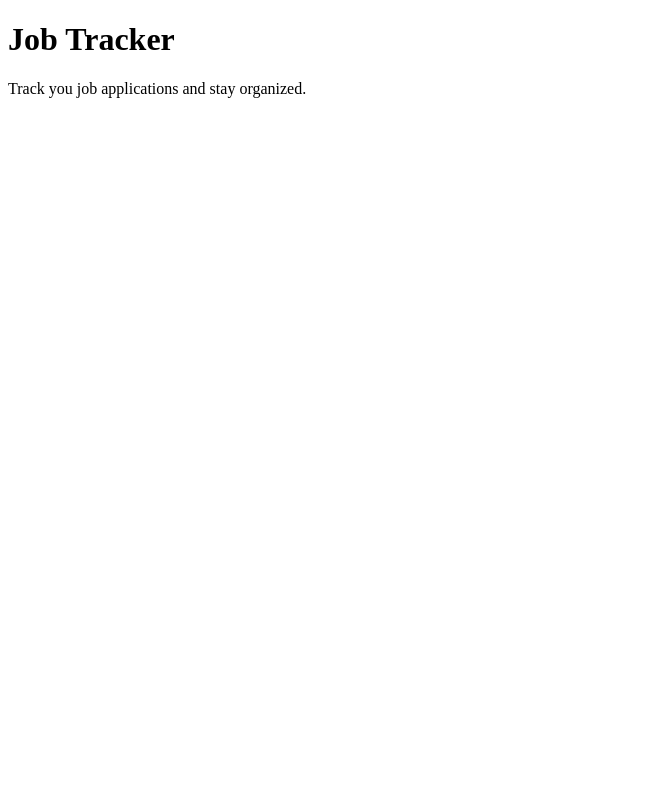
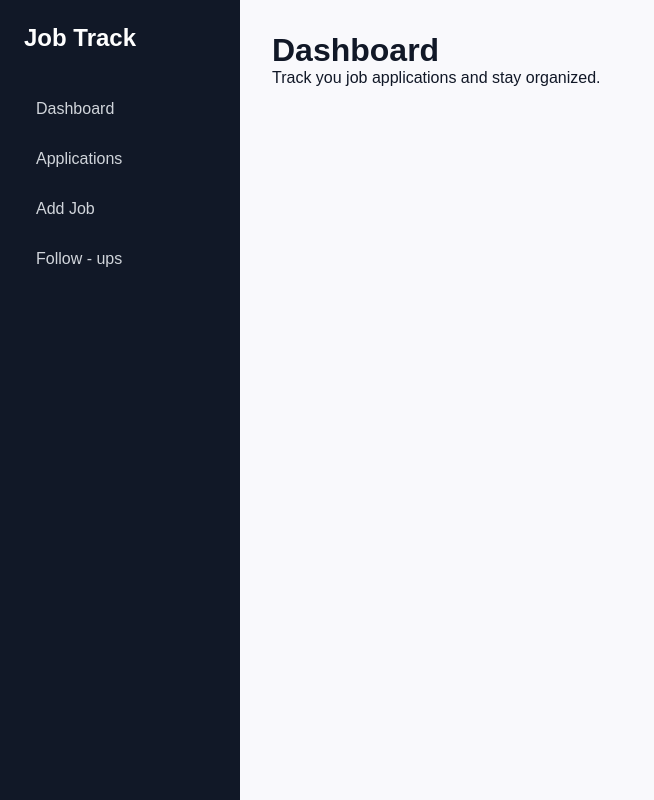
Before and after one commit to Ujjwal-Darnal/Job-Tracker-App, a React (Vite) app: page / in a window 1280 px wide. Shown: the whole page, without its empty margins (0-654 px from the left). Built offline with nearby package versions, Linux system fonts and the light colour scheme.

Commit message:
Add sidebar and dashboard layout

```diff
--- a/src/App.css
+++ b/src/App.css
@@ -1,10 +1,46 @@
 *{
   margin:0;
   padding: 0;
-  box-sizing: border border-box;
+  box-sizing: border-box;
 }
 body{
   font-family: Arial,sans-serif;
   background-color: #f9f9fc;
   color: #111827;
 }
+.app-layout{
+  min-height: 100vh;
+  display: flex;
+}
+.sidebar{
+  width: 15rem;
+  background-color: #111827;
+  color: white;
+  padding: 1.5rem;
+}
+.logo{
+  font-size: 1.5rem;
+  margin-bottom: 2.5rem;
+}
+.nav-menu {
+  display: flex;
+flex-direction: column;
+gap: 1rem;
+}
+.nav-menu a{
+  color: #d1d5db;
+text-decoration: none;
+font-size: 1rem;
+padding: 0.5rem 0.75rem;
+  border-radius: 0.375rem;
+  transition: background-color 0.2s;
+
+}
+.nav-menu a:hover {
+  color: white;
+  background-color: #1f2937;
+}
+.main-content{
+  flex: 1;
+  padding: 2rem;
+}
--- a/src/App.jsx
+++ b/src/App.jsx
@@ -1,10 +1,16 @@
+import Sidebar from "./components/Sidebar"
+import "./App.css";
+
 function App(){
   return(
-<div>
-  <header>
-    <h1>Job Tracker</h1>
+<div className="app-layout">
+
+<Sidebar/>
+
+    <main className="main-content">
+    <h1>Dashboard</h1>
     <p>Track you job applications and stay organized.</p>
-  </header>
+    </main>
 </div>
   )
 }
--- /dev/null
+++ b/src/components/Sidebar.jsx
@@ -0,0 +1,16 @@
+function Sidebar(){
+    return (
+        <aside className="sidebar">
+            <h2 className="logo">Job Track</h2>
+
+            <nav className="nav-menu">
+                <a href="#">Dashboard</a>
+                <a href="#">Applications</a>
+                <a href="#">Add Job</a>
+                <a href="#">Follow - ups</a>
+
+            </nav>
+        </aside>
+    )
+}
+export default Sidebar;
```
